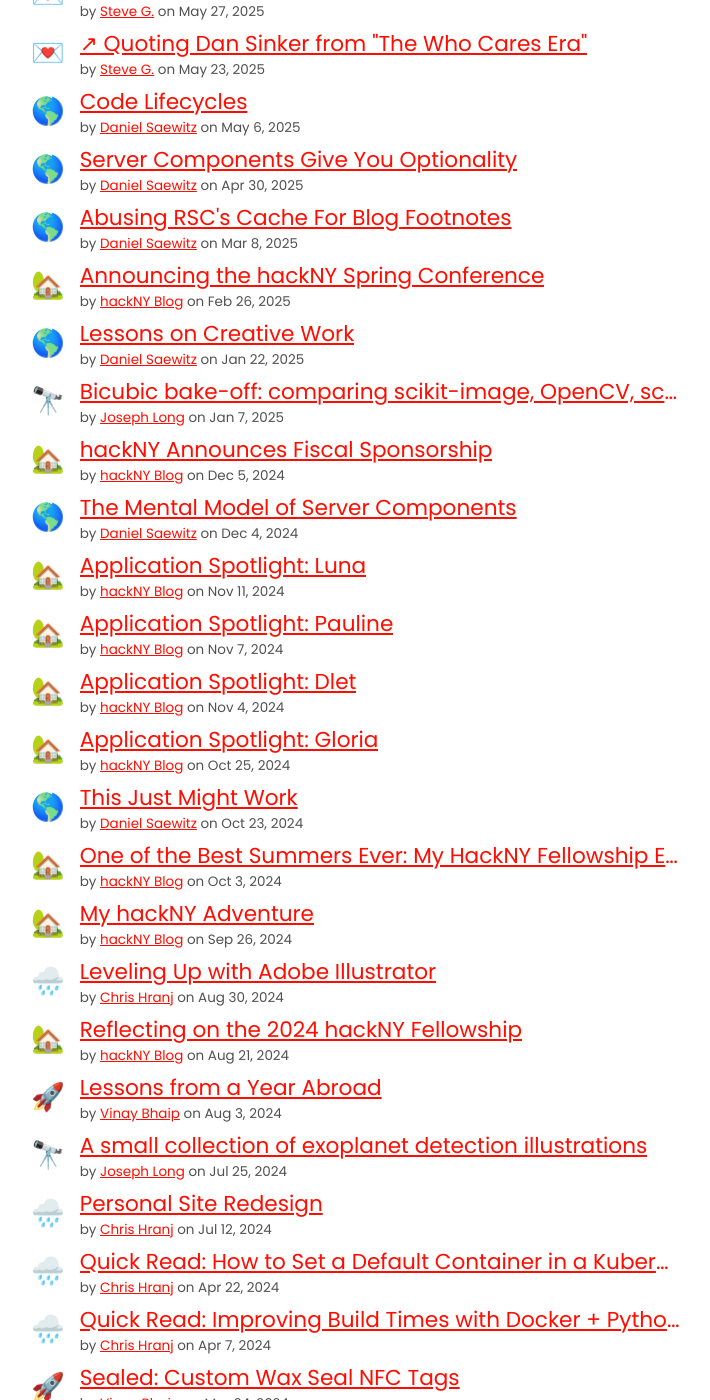
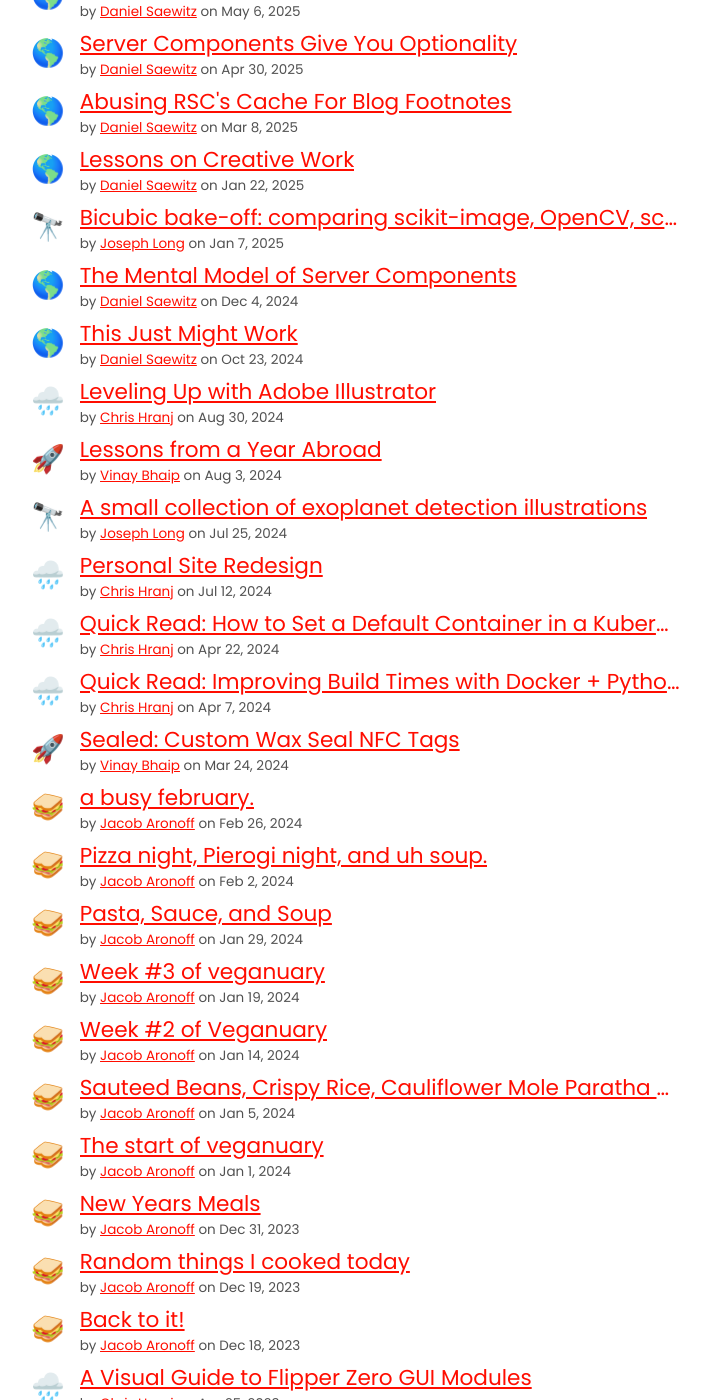
Before and after one commit to hackny/webring, a Jekyll site: the page built from planet.html, in a window 1280 px wide and 1400 px high, scrolled down 3674 px. Shown: the whole window, without its empty margins (309-1019 px from the left). Built offline with Jekyll 4.4.1, drawn with Linux system fonts in a browser that asks for light colours; part of the change alters nothing that is shown; some of the changed text lies outside the part shown.

```diff
--- a/_data/planet.yaml
+++ b/_data/planet.yaml
@@ -1,136 +1,4 @@
 ---
-- id: 5e29ed545609757c6fde2e12:5ef6663d22ea9b6af07efe7a:69b1be08d126783943eedf40
-  title: hackNY and tech bono
-  url: https://hackny.org/blog/hackny-and-tech-bono
-  fellow:
-    name: hackNY Blog
-    year: 2010
-    url: https://hackny.org/blog
-    rss_url: https://hackny.org/blog?format=rss
-    emoji: "\U0001F3E1"
-    description: hackNY's aim is to build a diverse and inclusive tech community to
-      empower the next generation of responsible leaders in NYC.
-  published_at: 2026-03-12 15:42
-- id: 5e29ed545609757c6fde2e12:5ef6663d22ea9b6af07efe7a:68a0c133ae146f6422df6dc3
-  title: Celebrating the hackNY Class of 2025 Fellows!
-  url: https://hackny.org/blog/celebrating-the-class-of-2025-hackny-fellows
-  fellow:
-    name: hackNY Blog
-    year: 2010
-    url: https://hackny.org/blog
-    rss_url: https://hackny.org/blog?format=rss
-    emoji: "\U0001F3E1"
-    description: hackNY's aim is to build a diverse and inclusive tech community to
-      empower the next generation of responsible leaders in NYC.
-  published_at: 2025-08-18 19:19
-- id: 5e29ed545609757c6fde2e12:5ef6663d22ea9b6af07efe7a:67bf4dbee7a48d1b9647d2c2
-  title: Announcing the hackNY Spring Conference
-  url: https://hackny.org/blog/announcing-hackny-spring
-  fellow:
-    name: hackNY Blog
-    year: 2010
-    url: https://hackny.org/blog
-    rss_url: https://hackny.org/blog?format=rss
-    emoji: "\U0001F3E1"
-    description: hackNY's aim is to build a diverse and inclusive tech community to
-      empower the next generation of responsible leaders in NYC.
-  published_at: 2025-02-26 18:04
-- id: 5e29ed545609757c6fde2e12:5ef6663d22ea9b6af07efe7a:675096540f34682ec0eb19ae
-  title: hackNY Announces Fiscal Sponsorship
-  url: https://hackny.org/blog/hackny-fiscal-sponsorship
-  fellow:
-    name: hackNY Blog
-    year: 2010
-    url: https://hackny.org/blog
-    rss_url: https://hackny.org/blog?format=rss
-    emoji: "\U0001F3E1"
-    description: hackNY's aim is to build a diverse and inclusive tech community to
-      empower the next generation of responsible leaders in NYC.
-  published_at: 2024-12-05 20:56
-- id: 5e29ed545609757c6fde2e12:5ef6663d22ea9b6af07efe7a:6732240cfcc1041b38c6870e
-  title: 'Application Spotlight: Luna'
-  url: https://hackny.org/blog/application-spotlight-luna
-  fellow:
-    name: hackNY Blog
-    year: 2010
-    url: https://hackny.org/blog
-    rss_url: https://hackny.org/blog?format=rss
-    emoji: "\U0001F3E1"
-    description: hackNY's aim is to build a diverse and inclusive tech community to
-      empower the next generation of responsible leaders in NYC.
-  published_at: 2024-11-11 15:49
-- id: 5e29ed545609757c6fde2e12:5ef6663d22ea9b6af07efe7a:672cdbb8db1c605cdfc33c55
-  title: 'Application Spotlight: Pauline'
-  url: https://hackny.org/blog/application-spotlight-pauline
-  fellow:
-    name: hackNY Blog
-    year: 2010
-    url: https://hackny.org/blog
-    rss_url: https://hackny.org/blog?format=rss
-    emoji: "\U0001F3E1"
-    description: hackNY's aim is to build a diverse and inclusive tech community to
-      empower the next generation of responsible leaders in NYC.
-  published_at: 2024-11-07 15:34
-- id: 5e29ed545609757c6fde2e12:5ef6663d22ea9b6af07efe7a:6728f816d65f452338f29827
-  title: 'Application Spotlight: Dlet'
-  url: https://hackny.org/blog/application-spotlight-dlet
-  fellow:
-    name: hackNY Blog
-    year: 2010
-    url: https://hackny.org/blog
-    rss_url: https://hackny.org/blog?format=rss
-    emoji: "\U0001F3E1"
-    description: hackNY's aim is to build a diverse and inclusive tech community to
-      empower the next generation of responsible leaders in NYC.
-  published_at: 2024-11-04 16:36
-- id: 5e29ed545609757c6fde2e12:5ef6663d22ea9b6af07efe7a:67190d5636f942652a91d568
-  title: 'Application Spotlight: Gloria'
-  url: https://hackny.org/blog/application-spotlight-gloria
-  fellow:
-    name: hackNY Blog
-    year: 2010
-    url: https://hackny.org/blog
-    rss_url: https://hackny.org/blog?format=rss
-    emoji: "\U0001F3E1"
-    description: hackNY's aim is to build a diverse and inclusive tech community to
-      empower the next generation of responsible leaders in NYC.
-  published_at: 2024-10-25 14:45
-- id: 5e29ed545609757c6fde2e12:5ef6663d22ea9b6af07efe7a:66f583c0eb924e0860a66b7d
-  title: 'One of the Best Summers Ever: My HackNY Fellowship Experience'
-  url: https://hackny.org/blog/best-summers-ever
-  fellow:
-    name: hackNY Blog
-    year: 2010
-    url: https://hackny.org/blog
-    rss_url: https://hackny.org/blog?format=rss
-    emoji: "\U0001F3E1"
-    description: hackNY's aim is to build a diverse and inclusive tech community to
-      empower the next generation of responsible leaders in NYC.
-  published_at: 2024-10-03 15:54
-- id: 5e29ed545609757c6fde2e12:5ef6663d22ea9b6af07efe7a:66f57c1da4288b2a72ed93a3
-  title: My hackNY Adventure
-  url: https://hackny.org/blog/hackny-adventure
-  fellow:
-    name: hackNY Blog
-    year: 2010
-    url: https://hackny.org/blog
-    rss_url: https://hackny.org/blog?format=rss
-    emoji: "\U0001F3E1"
-    description: hackNY's aim is to build a diverse and inclusive tech community to
-      empower the next generation of responsible leaders in NYC.
-  published_at: 2024-09-26 15:52
-- id: 5e29ed545609757c6fde2e12:5ef6663d22ea9b6af07efe7a:66c65247a06df11fc455ec52
-  title: Reflecting on the 2024 hackNY Fellowship
-  url: https://hackny.org/blog/reflecting-on-the-2024-hackny-fellowship
-  fellow:
-    name: hackNY Blog
-    year: 2010
-    url: https://hackny.org/blog
-    rss_url: https://hackny.org/blog?format=rss
-    emoji: "\U0001F3E1"
-    description: hackNY's aim is to build a diverse and inclusive tech community to
-      empower the next generation of responsible leaders in NYC.
-  published_at: 2024-08-21 20:47
 - id: https://newsletter.hackny.org/archive/alumny-news-happy-may/
   title: "[alumNY News]: Happy May!"
   url: https://newsletter.hackny.org/archive/alumny-news-happy-may/
```
